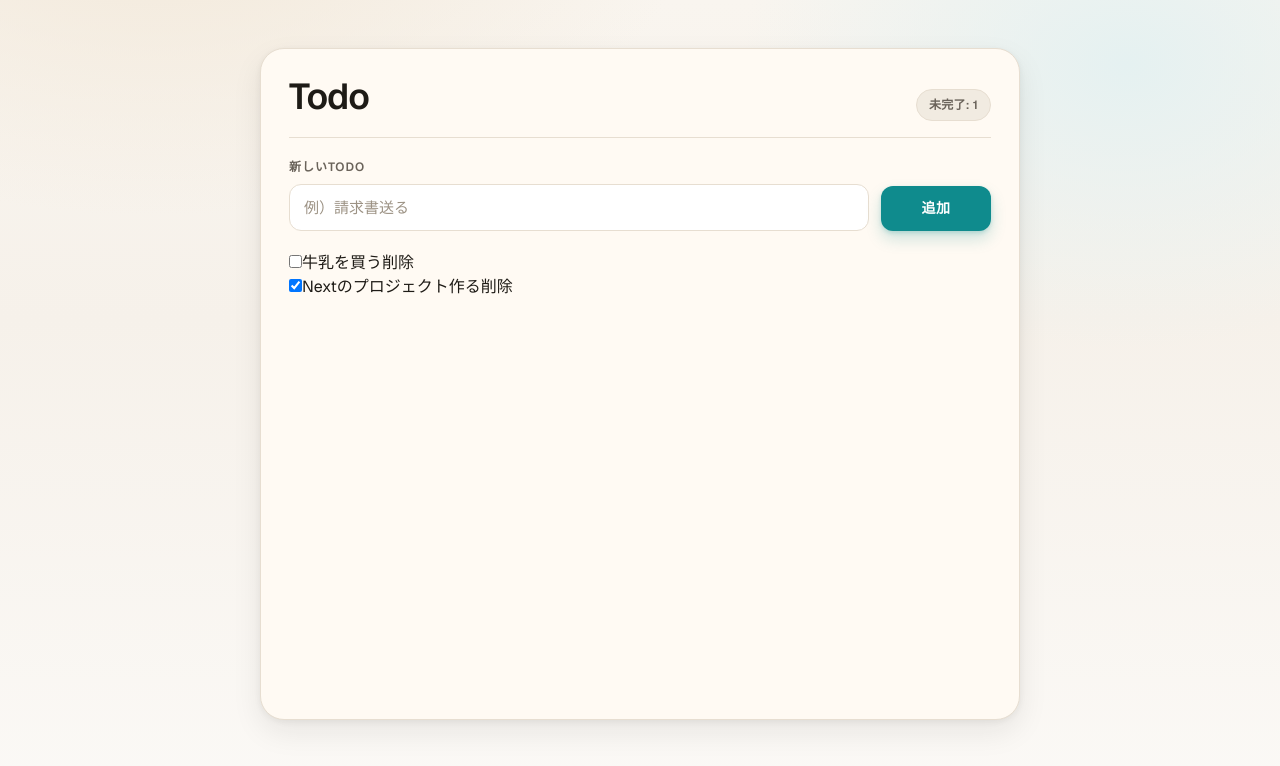
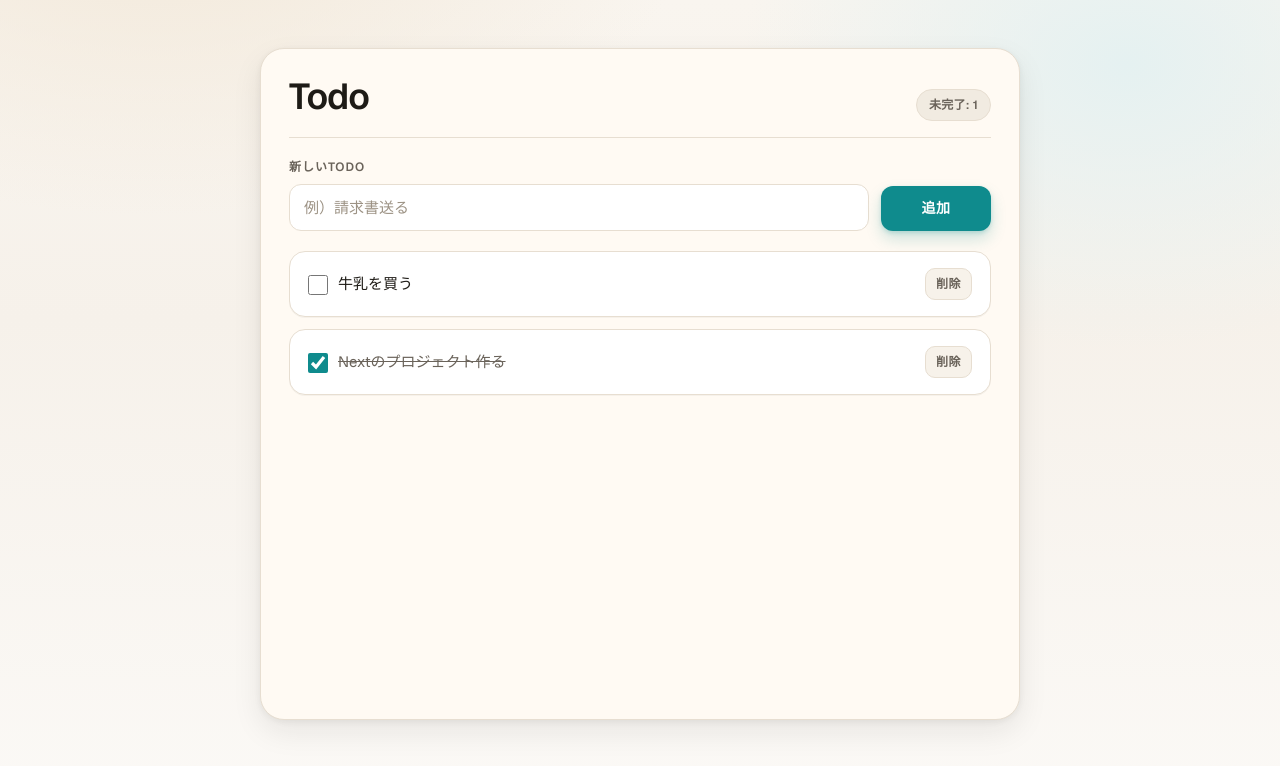
Before and after one commit to yt-catpaw/todo-next, a Next.js app: page / in a window 1280 px wide. Shown: the top 766 px of the page. Built offline with nearby package versions, Linux system fonts and the light colour scheme.

Commit message:
Todoリストのレイアウトを整理

```diff
--- a/styles/todo/list.module.css
+++ b/styles/todo/list.module.css
@@ -0,0 +1,93 @@
+.list {
+  list-style: none;
+  padding: 0;
+  margin: 0;
+  display: grid;
+  gap: 12px;
+}
+
+.empty {
+  margin: 0;
+  padding: 24px 12px;
+  text-align: center;
+  color: var(--muted);
+  font-size: 14px;
+}
+
+.item {
+  display: flex;
+  flex-direction: column;
+  gap: 10px;
+  padding: 14px;
+  border-radius: 16px;
+  border: 1px solid var(--line);
+  background: #ffffff;
+  box-shadow: 0 1px 0 rgba(30, 27, 22, 0.04);
+}
+
+.itemLeft {
+  display: flex;
+  align-items: flex-start;
+  gap: 10px;
+}
+
+.checkbox {
+  width: 20px;
+  height: 20px;
+  margin-top: 2px;
+  accent-color: var(--accent);
+}
+
+.text {
+  font-size: 15px;
+  line-height: 1.5;
+  color: var(--ink);
+}
+
+.doneText {
+  font-size: 15px;
+  line-height: 1.5;
+  color: var(--muted);
+  text-decoration: line-through;
+}
+
+.delete {
+  align-self: flex-end;
+  border-radius: 10px;
+  border: 1px solid var(--line);
+  background: #f7f2ea;
+  color: var(--muted);
+  font-size: 12px;
+  font-weight: 600;
+  letter-spacing: 0.04em;
+  padding: 6px 10px;
+  cursor: pointer;
+}
+
+@media (min-width: 768px) {
+  .item {
+    flex-direction: row;
+    align-items: center;
+    justify-content: space-between;
+    padding: 16px 18px;
+  }
+
+  .itemLeft {
+    align-items: center;
+  }
+
+  .delete {
+    align-self: center;
+  }
+}
+
+@media (prefers-color-scheme: dark) {
+  .item {
+    background: #241f19;
+    box-shadow: 0 1px 0 rgba(0, 0, 0, 0.3);
+  }
+
+  .delete {
+    background: #2a241e;
+  }
+}
```
